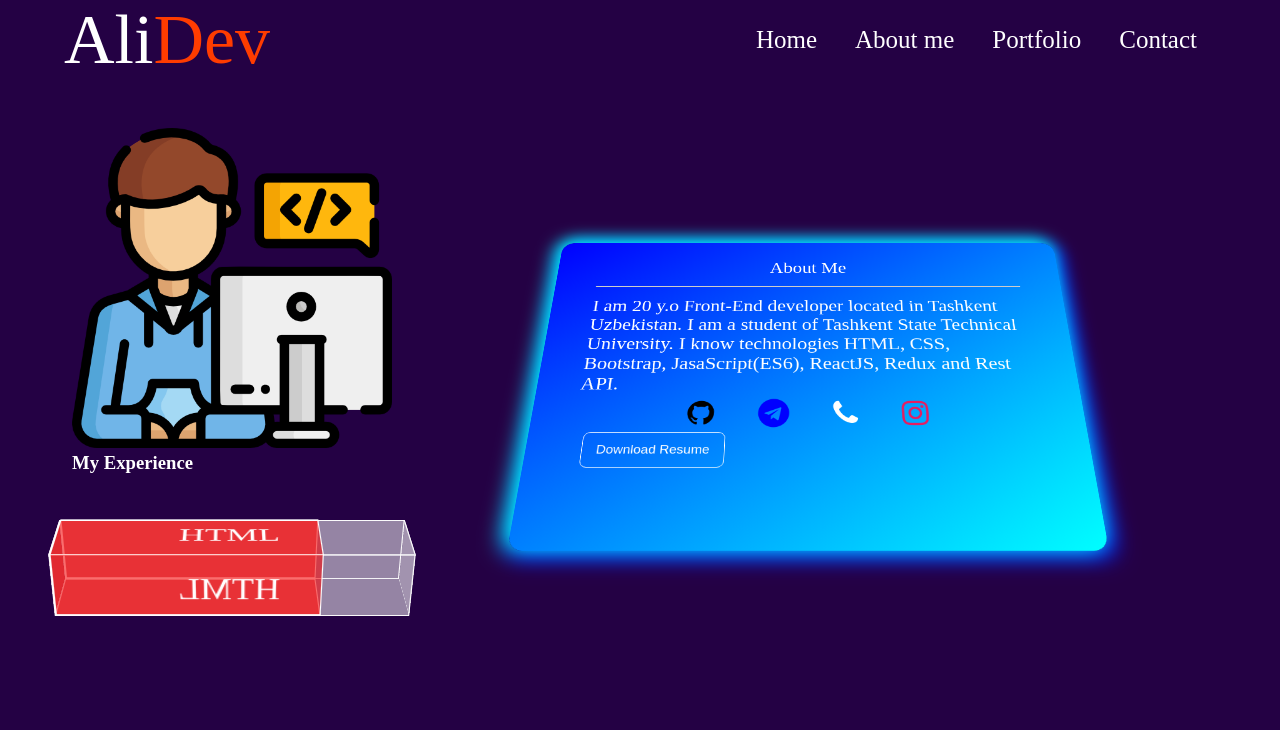
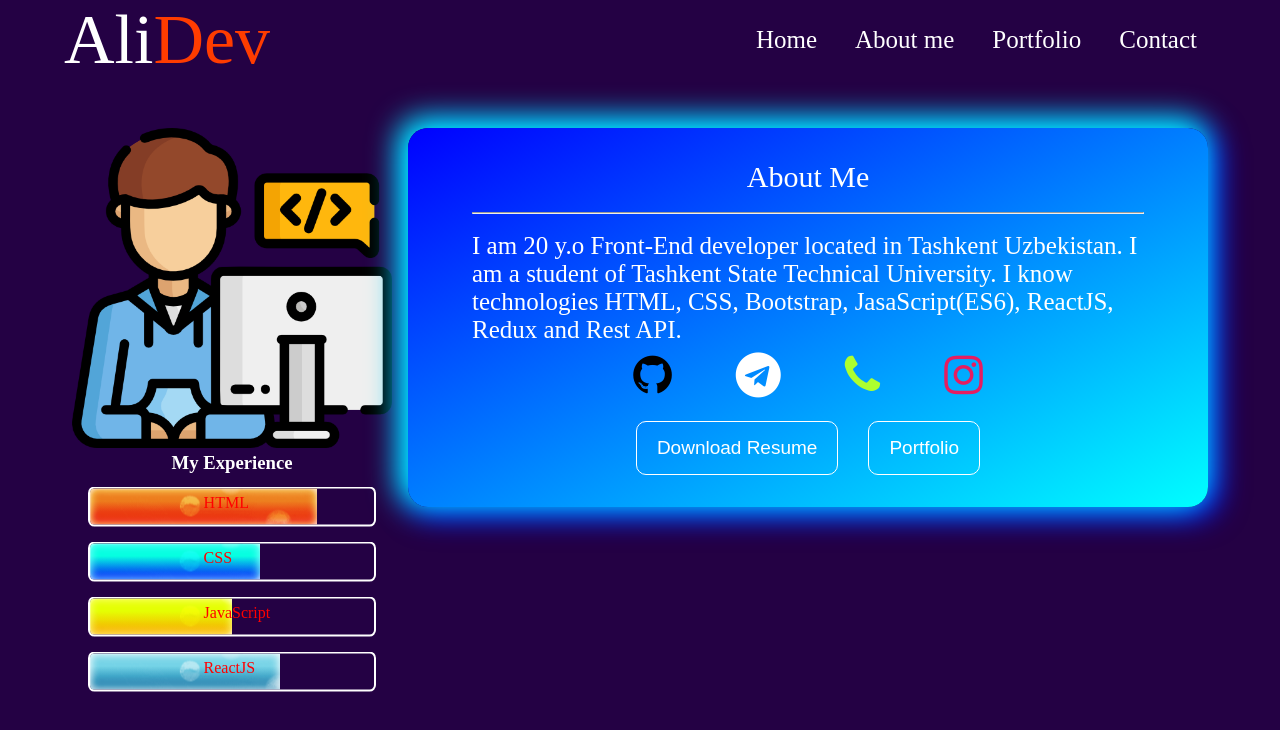
Before and after one commit to odilovalisher17/portfolio, a React (Create React App) app: page /about in a window 1280 px wide. Shown: the top 730 px of the page. Built offline with nearby package versions, Linux system fonts and the light colour scheme; a web font is replaced by a local one.

Commit message:
update 9

```diff
--- a/src/Components/About/About.css
+++ b/src/Components/About/About.css
@@ -1,3 +1,7 @@
+a  {
+    text-decoration: none;
+}
+
 .about{
     display: flex;
     justify-content: space-around;
@@ -9,7 +13,7 @@
     height: 40vh;
 }
 
-.about-right{
+.about-right-div{
     padding: 2rem 4rem;
     width: 800px;
     color: aqua;
@@ -17,28 +21,15 @@
     color: #fff;
     background: linear-gradient(to bottom right, blue, aqua);
     box-shadow: -5px -5px 30px 5px aqua, 5px 5px 30px 5px blue !important;
-
-        transform:
-          perspective(750px)
-          translate3d(0px, 0px, -250px)
-          rotateX(27deg)
-          scale(0.9, 0.9);
-        border-radius: 20px;
-
-        box-shadow: 0 70px 40px -20px rgba(0, 0, 0, 0.2);
-        transition: 0.4s ease-in-out transform;
+    border-radius: 20px;
 }
-.about-right:hover {
-    transform: translate3d(0px, 0px, -250px);
-}
-
 .about-right h2{
     text-align: center;
     font-weight: 500;
     font-size: 30px;
 }
 .about-right p{
-    font-size: 30px;
+    font-size: 25px;
 }
 
 .about-icons{
@@ -49,99 +40,119 @@
 .about-icons i{
     font-size: 45px;
     padding: 0 2rem;
-    color: ;
+    cursor: pointer;
 }
 
 .a-btn{
-
+    padding: 15px 20px;
+    background: transparent;
+    color: #fff;
+    border: solid 1px #fff;
+    border-radius: 10px;
+    font-size: 19px;
+    margin: 0 15px;
+    cursor: pointer;
+}
+.a-btn:hover{
+    background: rgba(94, 14, 241, 0.9);
+}
+.a-btn:active{
+    transform: scale(1.01)
 }
 
 
 /* Cube */
-.chart {
-    font-size: 1em;
-    perspective: 1000px;
-    perspective-origin: 50% 50%;
-    -webkit-backface-visibility: visible;
-    backface-visibility: visible;
-}
-
-.bar {
-    font-size: 1em;
-    position: relative;
-    height: 10em;
-    transition: all 0.3s ease-in-out;
-    transform: rotateX(
-60deg) rotateY(
-0deg);
-    transform-style: preserve-3d;
-}
-
-.bar .top {
-    transform: rotateX(
-0deg) rotateY(0) translateX(0em) translateY(4em) translateZ(2em);
-border: 1px solid rgb(254,254,254);
-}
-
-.bar .face {
-    font-size: 2em;
-    position: relative;
-    width: 100%;
-    height: 2em;
-    background-color: rgba(254, 254, 254, 0.3);
-}
-.bar .side-0 {
-    transform: rotateX(
-90deg) rotateY(0) translateX(0) translateY(1em) translateZ(-1em);
-border: 1px solid rgb(254,254,254);
-}
-.bar.white .side-a, .bar.white .growing-bar {
-    background-color: rgba(247, 12, 12, 0.6);
-    border: 1px solid rgb(254,254,254);
-}
-.bar .face.side-a, .bar .face.side-b {
-    width: 2em;
-    border: 1px solid rgb(254,254,254);
-}
-.bar .side-a {
-    transform: rotateX(
-90deg) rotateY(
--90deg) translateX(2em) translateY(1em) translateZ(1em);
-border: 1px solid rgb(254,254,254);
-}
-
-
-.bar .side-b {
-    transform: rotateX(
-90deg) rotateY(
--90deg) translateX(4em) translateY(1em) translateZ(-1em);
-    position: absolute;
-    right: 0;
-    background: rgba(247, 247, 247, 0.4);
-    border: 1px solid rgb(254,254,254);
-}
-
-.bar .side-1 {
-    transform: rotateX(
-90deg) rotateY(0) translateX(0) translateY(1em) translateZ(3em);
-border: 1px solid rgb(254,254,254);
-}
-
-.growing-bar {
-    background-color: rgba(254, 254, 254, 0.6);
-    width: 75%;
-    height: 2em;
-    animation: animatewidth 5s 1 ease-in-out;
-}
-
-@keyframes animatewidth{
-    from{
-        width: 0;
+@keyframes grow1 {
+    from {
+      width: 0%
     }
-    t0{
-        width: 75%;
+    to {
+      width: 80%;
     }
 }
+@keyframes grow2 {
+    from {
+        width: 0%
+      }
+      to {
+        width: 60%;
+      }
+}
+@keyframes grow3 {
+    from {
+        width: 0%
+      }
+      to {
+        width: 50%;
+      }
+}
+@keyframes grow4{
+    from {
+        width: 0%
+      }
+      to {
+        width: 67%;
+      }
+}
+  #container {
+    position: relative;
+    width: 90%;
+    top: 30px;
+    left: 50%;
+    transform: translate3d(-50%, -50%, 0);
+    padding-bottom: 15px;
+  }
+  input {
+    display: none;
+  }
+  label {
+    position: relative;
+    display: block;
+    width: 100%;
+    height: 40px;
+    background: transparent;
+    border-radius: 0.4rem;
+    border: 2px solid white;
+    overflow: hidden;
+    box-shadow: -2px 0 8px 0 rgba(white, 0.6);
+  }
+  #fill {
+    position: absolute;
+    top: 0;
+    left: 0;
+    height: 100%;
+    width: 0%;
+    box-shadow: 0 0 8px 1px white inset;
+  }
+  .fill-color-1{
+    background: linear-gradient(to bottom, #f3a839 35%, #f14b09) !important;
+    animation: grow1 2s forwards;
+  }
+  .fill-color-2{
+    background: linear-gradient(to bottom, #0cffeb 35%, #0059fd);
+    animation: grow2 2s forwards;
+  }
+  .fill-color-3{
+    background: linear-gradient(to bottom, #eeff04 35%, #fcc100);
+    animation: grow3 2s forwards;
+  }
+  .fill-color-4{
+    background: linear-gradient(to bottom, #A3E2EF 35%, #4F9CC0);
+    animation: grow4 2s forwards;
+  }
+  #fill:before {
+    content: '';
+    display: block;
+    width: 100%;
+    height: 100%;
+    position: absolute;
+    top: 0;
+    left: 0;
+    background: url('./bubbles-mask.gif');
+    mix-blend-mode: overlay;
+    opacity: 0.5;
+  }
+
 
 /* //////////////////\\\\\\\\\\\\\\\\\\\\\\\ */
 
@@ -153,11 +164,22 @@ border: 1px solid rgb(254,254,254);
         padding: 0 0 !important;
     }
     .about-right{
+        padding-top: 2rem;
+    }
+    .about-right-div{
         width: 94% !important;
         padding: 2rem 2rem;
         margin: auto;
     }
-    .about-right p{
+    .about-right-div p{
         font-size: 18px;
     }
+    .about-icons i{
+        font-size: 30px;
+        padding: 0 1rem;
+    }
+    .a-btn{
+        width: 90%;
+        margin-bottom: 10px;
+    }
 }
--- a/src/Components/About/About.js
+++ b/src/Components/About/About.js
@@ -1,38 +1,52 @@
 import React from 'react'
 import './About.css'
 import foto1 from './programmer.png'
+import {NavLink} from 'react-router-dom'
 
 const About = () => {
     return (
         <div className='about'>
             <div className='about-left'>
                 <img src={foto1} alt="" />
-                <h3>My Experience</h3>
 
-                <div className="chart">
-                    <div class="bar bar-75 white">
-                        <div class="face top">
-                            <div style={{position:"absolute", left:"35%", top:"15%"}}>HTML</div>
-                            <div class="growing-bar"></div>
+               <div style={{textAlign:"center"}}>
+                <h3 style={{paddingBottom:"10px"}}>My Experience</h3>
+                    <div id="container">
+                        <input type="checkbox" id="water"/>
+                        <label for="water">
+                            <p style={{position:"absolute",left:"40%", top:"15%" ,zIndex:"1000", color:"red"}}>HTML</p>
+                            <div id="fill" className='fill-color-1'></div>
+                        </label>
                     </div>
-                        <div class="face side-0">
-                            <div class="growing-bar"></div>
+
+                    <div id="container">
+                        <input type="checkbox" id="water"/>
+                        <label for="water">
+                            <p style={{position:"absolute",left:"40%", top:"15%" ,zIndex:"1000", color:"red"}}>CSS</p>
+                            <div id="fill" className='fill-color-2'></div>
+                        </label>
                     </div>
-                        <div class="face floor">
-                            <div class="growing-bar"></div>
+
+                    <div id="container">
+                        <input type="checkbox" id="water"/>
+                        <label for="water">
+                            <p style={{position:"absolute",left:"40%", top:"15%" ,zIndex:"1000", color:"red"}}>JavaScript</p>
+                            <div id="fill" className='fill-color-3'></div>
+                        </label>
                     </div>
-                        <div class="face side-a"></div>
-                        <div class="face side-b"></div>
-                        <div class="face side-1">
-                            <div style={{position:"absolute", left:"35%", top:"15%", transform:"rotate(180deg)"}}>HTML</div>
-                            <div class="growing-bar"></div>
-                        </div>
+
+                    <div id="container">
+                        <input type="checkbox" id="water"/>
+                        <label for="water">
+                            <p style={{position:"absolute",left:"40%", top:"15%" ,zIndex:"1000", color:"red"}}>ReactJS</p>
+                            <div id="fill" className='fill-color-4'></div>
+                        </label>
                     </div>
                </div>
             </div>
 
             <div className='about-right'>
-
+                <div className='about-right-div'>
                     <h2>About Me</h2>
                     <br /> <hr /> <br />
                     <p>
@@ -40,13 +54,27 @@ const About = () => {
                     </p>
 
                     <div className='about-icons'>
+                        <a href="https://www.github.com/odilovalisher17">
                             <i style={{color:"black"}} class="fa fa-github"></i>
-                    <i style={{color:"blue"}} class="fa fa-telegram"></i>
-                    <i class="fa fa-phone"></i>
+                        </a>
+                        <a href="https://t.me/li2690">
+                            <i style={{color:"#fff"}} class="fa fa-telegram"></i>
+                        </a>
+                        <a href="">
+                            <i style={{color:"greenyellow"}} class="fa fa-phone"></i>
+                        </a>
+                        <a href="https://www.instagram.com/odilovalisher10">
                             <i style={{color:'rgb(230, 29, 96)'}} class="fa fa-instagram"></i>
+                        </a>
                     </div>
 
-                <button className='h-btn'>Download Resume</button>
+                    <div style={{textAlign:"center", paddingTop:"1rem"}}>
+                        <button className='a-btn'>Download Resume</button>
+                        <NavLink to="/portfolio">
+                            <button className='a-btn'>Portfolio</button>
+                        </NavLink>
+                    </div>
+                </div>
             </div>
         </div>
     )
```
Also changed, not shown: src/Components/About/bubbles-mask.gif (added). Lines whose indentation alone changed are shown as unchanged.
